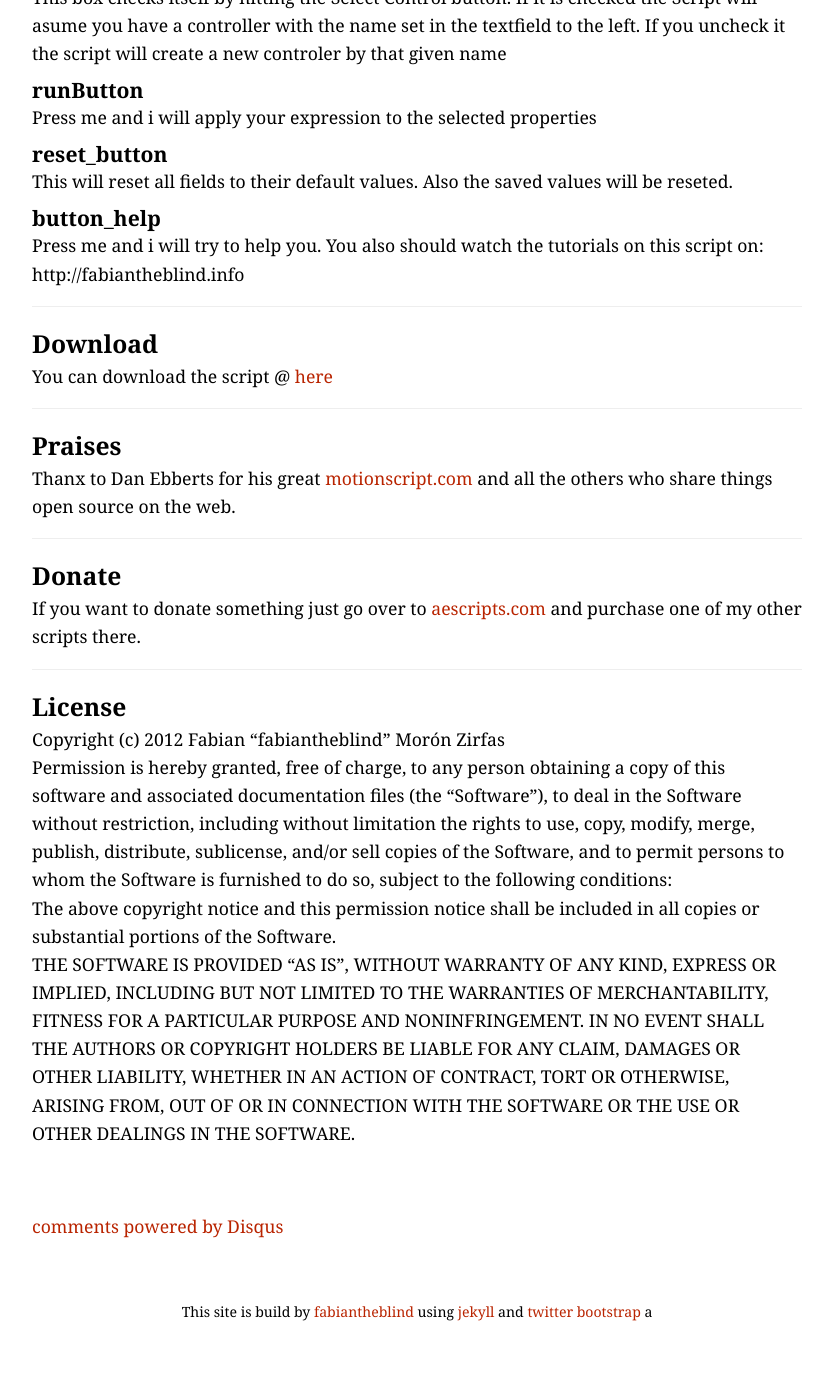
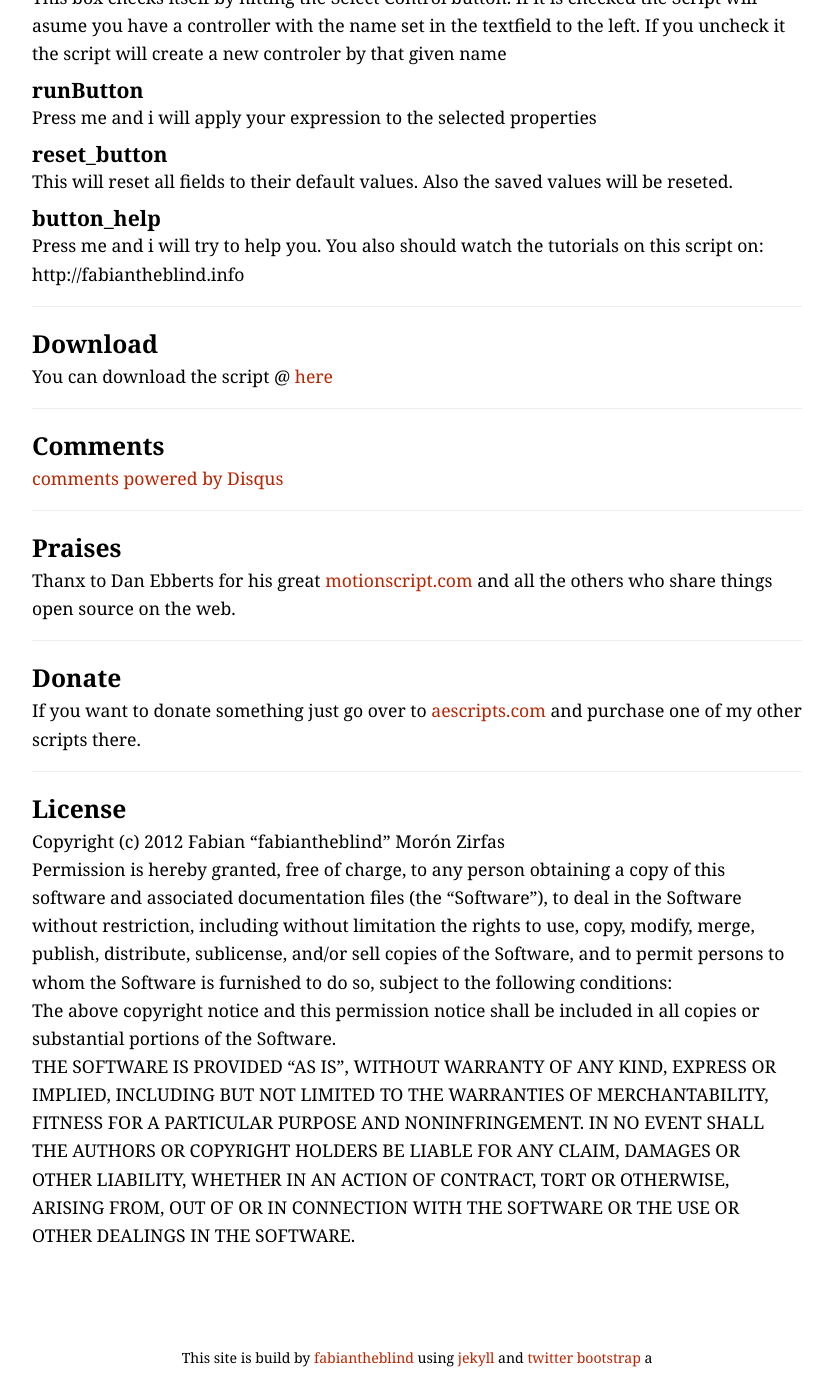
Before and after one commit to ff6347/wihihihiggle, a Jekyll site: the page built from index.md, in a window 1280 px wide and 1400 px high, scrolled down 4861 px. Shown: the whole window, without its empty margins (253-1086 px from the left). Built offline with Jekyll 4.4.1, drawn with Linux system fonts in a browser that asks for light colours; Markdown is read by kramdown in place of the engine named in the settings; comment, search, counter and statistics services are not loaded; before the commit the page ends 6215 px from its top, so only the background shows below that; part of the change alters nothing that is shown.

Commit message:
comments

```diff
--- a/_layouts/default.html
+++ b/_layouts/default.html
@@ -19,25 +19,6 @@
 		{{ content }}<br>
     </div>
 
-<div class="span8 offset2">
-
-  <br>
-<script type="text/javascript">
-            /* * * CONFIGURATION VARIABLES: EDIT BEFORE PASTING INTO YOUR WEBPAGE * * */
-            var disqus_shortname = 'wihihihiggle'; // required: replace example with your forum shortname
-
-            /* * * DON'T EDIT BELOW THIS LINE * * */
-            (function() {
-                var dsq = document.createElement('script'); dsq.type = 'text/javascript'; dsq.async = true;
-                dsq.src = 'http://' + disqus_shortname + '.disqus.com/embed.js';
-                (document.getElementsByTagName('head')[0] || document.getElementsByTagName('body')[0]).appendChild(dsq);
-</script>
-
-<noscript>Please enable JavaScript to view the <a href="http://disqus.com/?ref_noscript">comments powered by Disqus.</a>
-</noscript>
-<a href="http://disqus.com" class="dsq-brlink">comments powered by <span class="logo-disqus">Disqus</span></a>
-<br>
-</div>
 
 
 <div class="span8 offset2" id="footlinks">
--- a/index.md
+++ b/index.md
@@ -147,6 +147,27 @@ Press me and i will try to help you. You also should watch the tutorials on this
 You can download the script @ [here](https://github.com/downloads/fabiantheblind/wihihihiggle/wihihihiggle_script_v01.zip)
 
 ---------------------
+##Comments
+
+<div id="disqus_thread"></div>
+<script type="text/javascript">
+            /* * * CONFIGURATION VARIABLES: EDIT BEFORE PASTING INTO YOUR WEBPAGE * * */
+            var disqus_shortname = 'wihihihiggle'; // required: replace example with your forum shortname
+
+            /* * * DON'T EDIT BELOW THIS LINE * * */
+            (function() {
+                var dsq = document.createElement('script'); dsq.type = 'text/javascript'; dsq.async = true;
+                dsq.src = 'http://' + disqus_shortname + '.disqus.com/embed.js';
+                (document.getElementsByTagName('head')[0] || document.getElementsByTagName('body')[0]).appendChild(dsq);
+            })();
+</script>
+
+<noscript>Please enable JavaScript to view the <a href="http://disqus.com/?ref_noscript">comments powered by Disqus.</a>
+</noscript>
+<a href="http://disqus.com" class="dsq-brlink">comments powered by <span class="logo-disqus">Disqus</span></a>
+
+
+---------------------
 ##Praises
 Thanx to Dan Ebberts for his great [motionscript.com](http://motionscript.com) and all the others who share things open source on the web.
 
```
